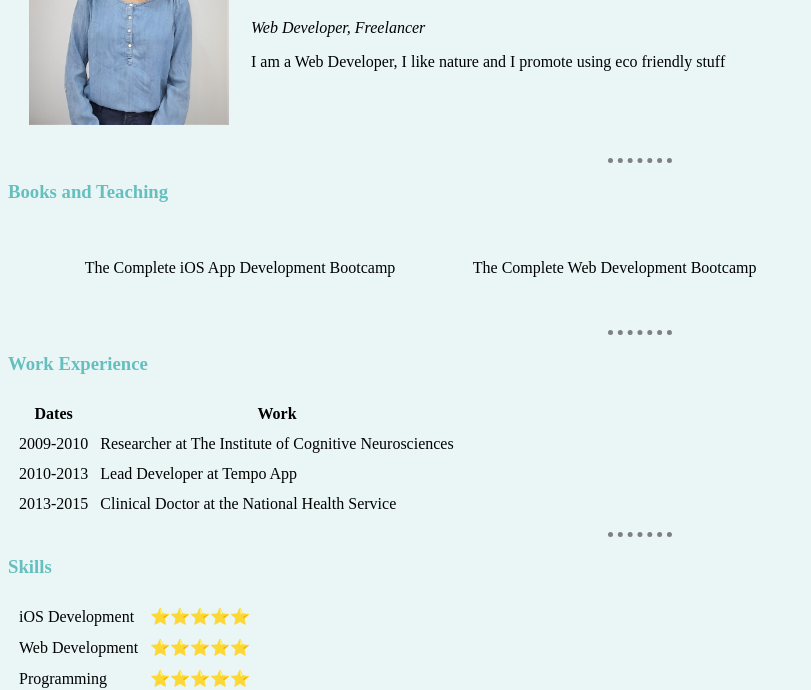
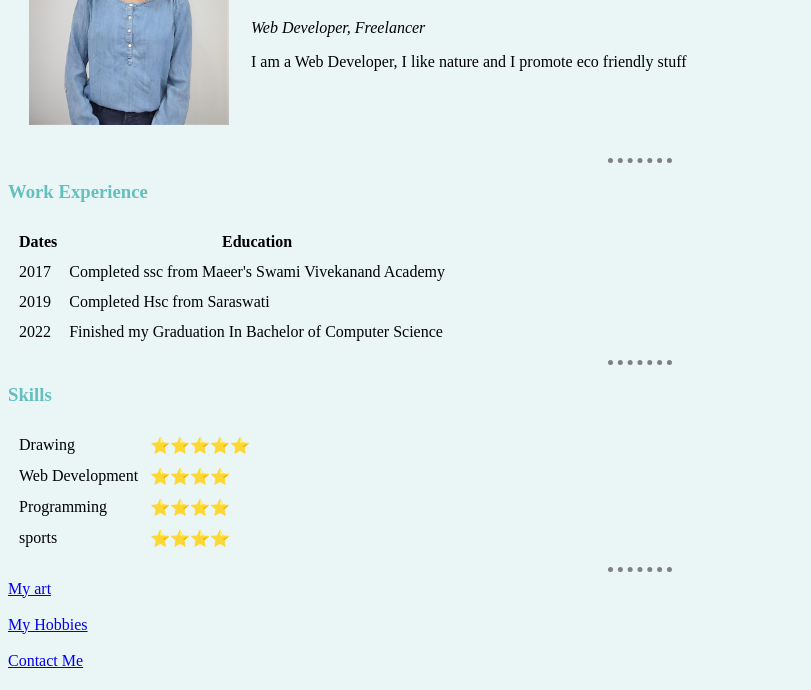
Before and after one commit to captain-marvell/CV, a plain HTML site: page index.html in a window 1280 px wide. Shown: the part 132-822 px from the top of the page, without its empty margins (0-811 px from the left). Drawn offline with Linux system fonts and the light colour scheme.

Commit message:
Update index.html

```diff
--- a/index.html
+++ b/index.html
@@ -5,42 +5,36 @@
   <title>Shubhangi's Personal Site</title>
   <link rel="stylesheet" href="css/style.css">
 </head>
-<body>
+<body bg>
  <table cellspacing="20">
       <tr>
         <td><img src="./images/profile pic.jpg" alt="Shubhangi profile picture" width="200em"></td>
         <td><h1>Shubhangi Shinde</h1>
         <p><em>Web Developer, Freelancer</em></p>
-        <p>I am a Web Developer, I like nature and I promote using eco friendly stuff</p> </td>
+        <p>I am a Web Developer, I like nature and I promote eco friendly stuff</p> </td>
        </tr>
  </table>
  <hr>
-    <h3>Books and Teaching</h3>
-    <ul>
-      <li>The Complete iOS App Development Bootcamp</li>
-      <li>The Complete Web Development Bootcamp</li>
-    </ul>
-    <hr>
-    <h3>Work Experience</h3>
+ <h3>Work Experience</h3>
     <table cellspacing="10">
       <thead>
         <tr>
           <th>Dates</th>
-          <th>Work</th>
+          <th>Education</th>
         </tr>
       </thead>
       <tbody>
         <tr>
-          <td>2009-2010</td>
-          <td>Researcher at The Institute of Cognitive Neurosciences</td>
+          <td>2017</td>
+          <td>Completed ssc from Maeer's Swami Vivekanand Academy</td>
         </tr>
         <tr>
-          <td>2010-2013</td>
-          <td>Lead Developer at Tempo App</td>
+          <td>2019</td>
+          <td>Completed Hsc from Saraswati </td>
         </tr>
         <tr>
-          <td>2013-2015</td>
-          <td>Clinical Doctor at the National Health Service</td>
+          <td>2022</td>
+          <td>Finished my Graduation In Bachelor of Computer Science</td>
         </tr>
       </tbody>
     </table>
@@ -48,24 +42,24 @@
     <h3>Skills</h3>
     <table cellspacing="10">
       <tr>
-        <td>iOS Development</td>
+        <td>Drawing</td>
         <td>⭐️⭐️⭐️⭐️⭐️</td>
       </tr>
       <tr>
         <td>Web Development</td>
-        <td>⭐️⭐️⭐️⭐️⭐️</td>
+        <td>⭐️⭐️⭐️⭐️</td>
       </tr>
        <tr>
         <td>Programming</td>
-        <td>⭐️⭐️⭐️⭐️⭐️</td>
+        <td>⭐️⭐️⭐️⭐️</td>
       </tr>
       <tr>
-        <td>Photography</td>
-        <td>⭐️⭐️</td>
+        <td>sports</td>
+        <td>⭐️⭐️⭐️⭐️</td>
       </tr>
     </table>
     <hr>
-    <a href="myart.html">My Art</a><br><br>
+    <a href="myart.html">My art</a><br><br>
     <a href="hobbies.html">My Hobbies</a><br><br>
     <a href="contact-me.html">Contact Me</a>
 </body>
```
